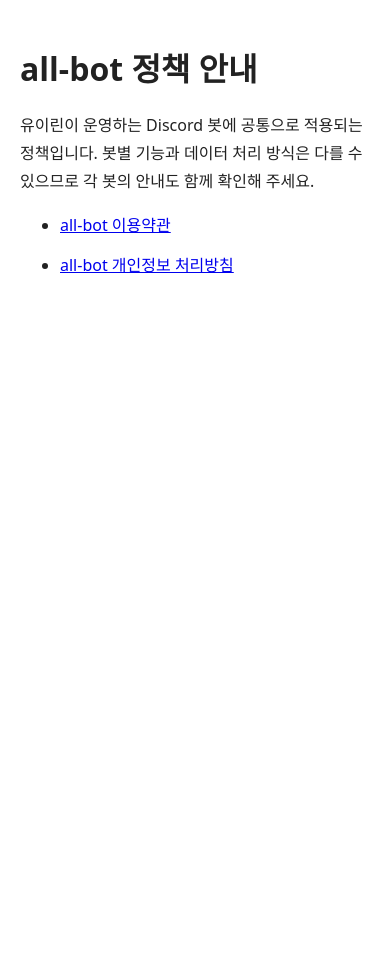
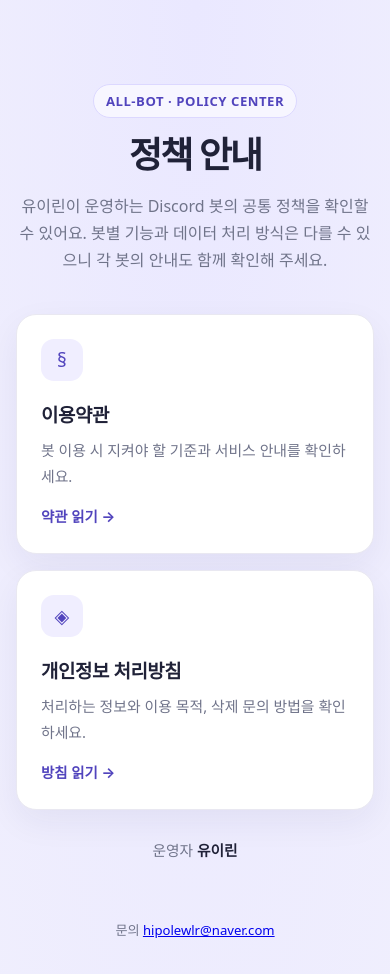
Before and after one commit to hA2Rin/irinibot, a website: page site/index.html in a window 390 px wide. Before the commit the page ends 844 px from the top, so only its background shows below. Drawn offline with Linux system fonts and the light colour scheme.

Commit message:
Style all-bot policy home page
Updated the title and added a theme color meta tag. Modified the layout and styles for better responsiveness and visual appeal.

```diff
--- a/site/index.html
+++ b/site/index.html
@@ -3,22 +3,46 @@
 <head>
   <meta charset="utf-8">
   <meta name="viewport" content="width=device-width, initial-scale=1">
+  <meta name="theme-color" content="#f7f7fb">
   <meta name="description" content="유이린이 운영하는 Discord 봇의 공통 이용약관과 개인정보 처리방침입니다.">
-  <title>all-bot 정책 안내</title>
+  <title>all-bot | 정책 안내</title>
   <style>
-    body { max-width: 760px; margin: 3rem auto; padding: 0 1.25rem; color: #222; font: 1rem/1.75 system-ui, sans-serif; }
-    h1 { line-height: 1.3; }
-    li { margin: .75rem 0; }
+    :root { color-scheme: light; --ink: #202238; --muted: #70748a; --accent: #6558d3; --accent-dark: #5144bd; --line: #e9e8f1; --surface: #fff; }
+    * { box-sizing: border-box; }
+    body { min-height: 100vh; margin: 0; padding: 2rem 1.25rem; color: var(--ink); background: radial-gradient(ellipse at 50% 0, #eae8ff 0, #f7f7fb 42rem); font: 1rem/1.7 system-ui, -apple-system, BlinkMacSystemFont, "Segoe UI", sans-serif; }
+    main { width: min(100%, 760px); margin: 0 auto; }
+    .hero { padding: clamp(2.5rem, 9vw, 5.5rem) 0 2.5rem; text-align: center; }
+    .eyebrow { display: inline-block; margin: 0 0 1rem; padding: .3rem .75rem; border: 1px solid #dcd8ff; border-radius: 999px; color: var(--accent-dark); background: #f7f6ff; font-size: .82rem; font-weight: 700; letter-spacing: .04em; }
+    h1 { margin: 0; font-size: clamp(2.25rem, 7vw, 3.5rem); letter-spacing: -.055em; line-height: 1.15; }
+    .intro { max-width: 540px; margin: 1.1rem auto 0; color: var(--muted); }
+    .policies { display: grid; grid-template-columns: repeat(2, minmax(0, 1fr)); gap: 1rem; }
+    .card { display: flex; min-height: 190px; flex-direction: column; align-items: flex-start; padding: 1.5rem; border: 1px solid var(--line); border-radius: 20px; color: inherit; background: var(--surface); box-shadow: 0 12px 34px rgb(36 32 82 / 6%); text-decoration: none; transition: transform .18s ease, border-color .18s ease, box-shadow .18s ease; }
+    .card:hover, .card:focus-visible { transform: translateY(-3px); border-color: #c8c1ff; box-shadow: 0 18px 40px rgb(36 32 82 / 11%); }
+    .icon { display: grid; width: 42px; height: 42px; margin-bottom: 1.1rem; place-items: center; border-radius: 13px; color: var(--accent-dark); background: #f0eeff; font-size: 1.2rem; }
+    .card h2 { margin: 0; font-size: 1.18rem; letter-spacing: -.02em; }
+    .card p { margin: .45rem 0 1rem; color: var(--muted); font-size: .93rem; }
+    .card .arrow { margin-top: auto; color: var(--accent-dark); font-size: .9rem; font-weight: 700; }
+    .operator, footer { color: var(--muted); text-align: center; }
+    .operator { margin: 1.75rem 0 0; font-size: .92rem; }
+    .operator strong { color: var(--ink); }
+    footer { margin-top: 3.5rem; font-size: .82rem; }
+    @media (max-width: 560px) { body { padding-inline: 1rem; } .hero { padding-top: 3.25rem; } .policies { grid-template-columns: 1fr; } .card { min-height: 170px; } }
+    @media (prefers-reduced-motion: reduce) { *, *::before, *::after { scroll-behavior: auto !important; transition-duration: .01ms !important; } }
   </style>
 </head>
 <body>
   <main>
-    <h1>all-bot 정책 안내</h1>
-    <p>유이린이 운영하는 Discord 봇에 공통으로 적용되는 정책입니다. 봇별 기능과 데이터 처리 방식은 다를 수 있으므로 각 봇의 안내도 함께 확인해 주세요.</p>
-    <ul>
-      <li><a href="./all-bot-terms-of-service/">all-bot 이용약관</a></li>
-      <li><a href="./all-bot-privacy-policy/">all-bot 개인정보 처리방침</a></li>
-    </ul>
+    <header class="hero">
+      <p class="eyebrow">ALL-BOT · POLICY CENTER</p>
+      <h1>정책 안내</h1>
+      <p class="intro">유이린이 운영하는 Discord 봇의 공통 정책을 확인할 수 있어요. 봇별 기능과 데이터 처리 방식은 다를 수 있으니 각 봇의 안내도 함께 확인해 주세요.</p>
+    </header>
+    <nav class="policies" aria-label="정책 문서">
+      <a class="card" href="./all-bot-terms-of-service/"><span class="icon" aria-hidden="true">§</span><h2>이용약관</h2><p>봇 이용 시 지켜야 할 기준과 서비스 안내를 확인하세요.</p><span class="arrow">약관 읽기 <span aria-hidden="true">→</span></span></a>
+      <a class="card" href="./all-bot-privacy-policy/"><span class="icon" aria-hidden="true">◈</span><h2>개인정보 처리방침</h2><p>처리하는 정보와 이용 목적, 삭제 문의 방법을 확인하세요.</p><span class="arrow">방침 읽기 <span aria-hidden="true">→</span></span></a>
+    </nav>
+    <p class="operator">운영자 <strong>유이린</strong></p>
+    <footer>문의 <a href="mailto:hipolewlr@naver.com">hipolewlr@naver.com</a></footer>
   </main>
 </body>
 </html>
```
